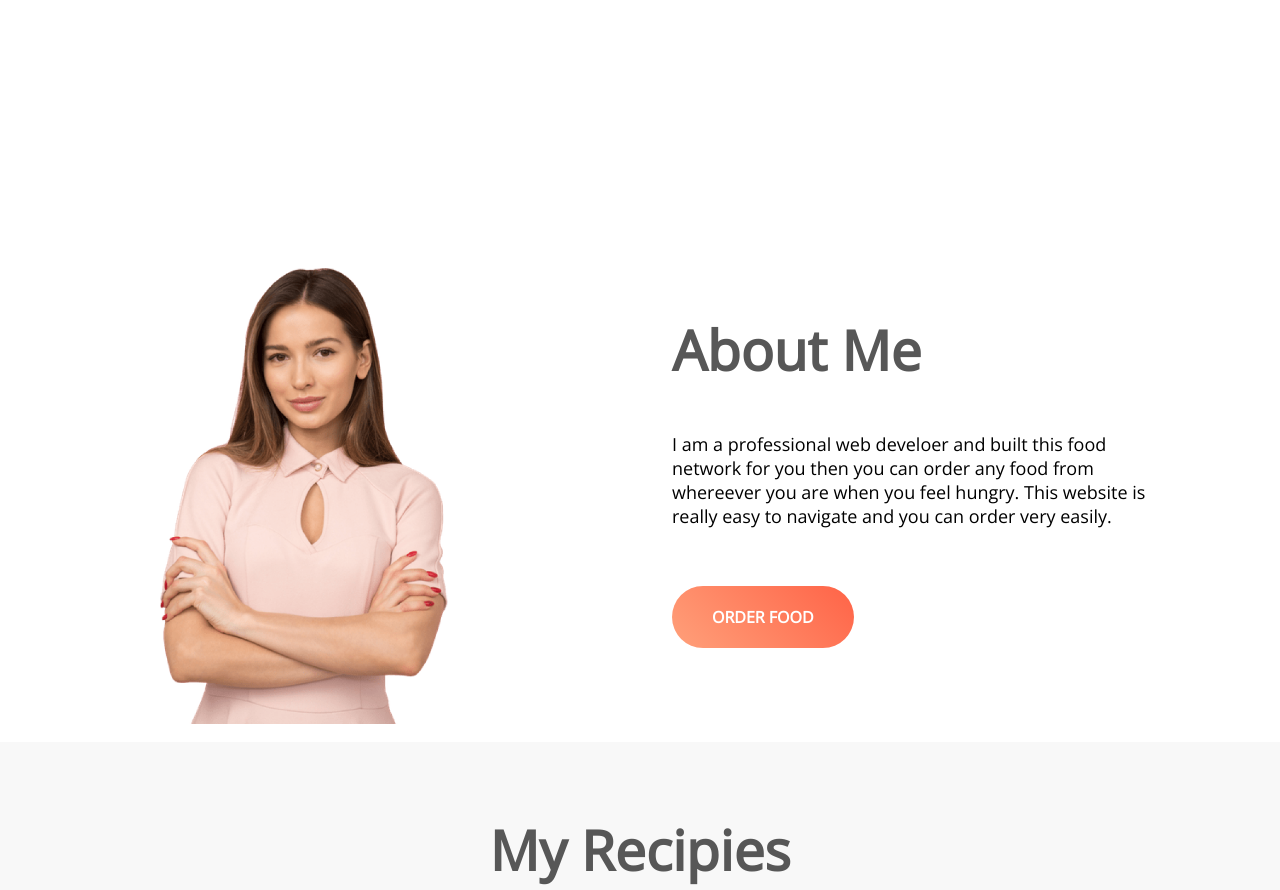
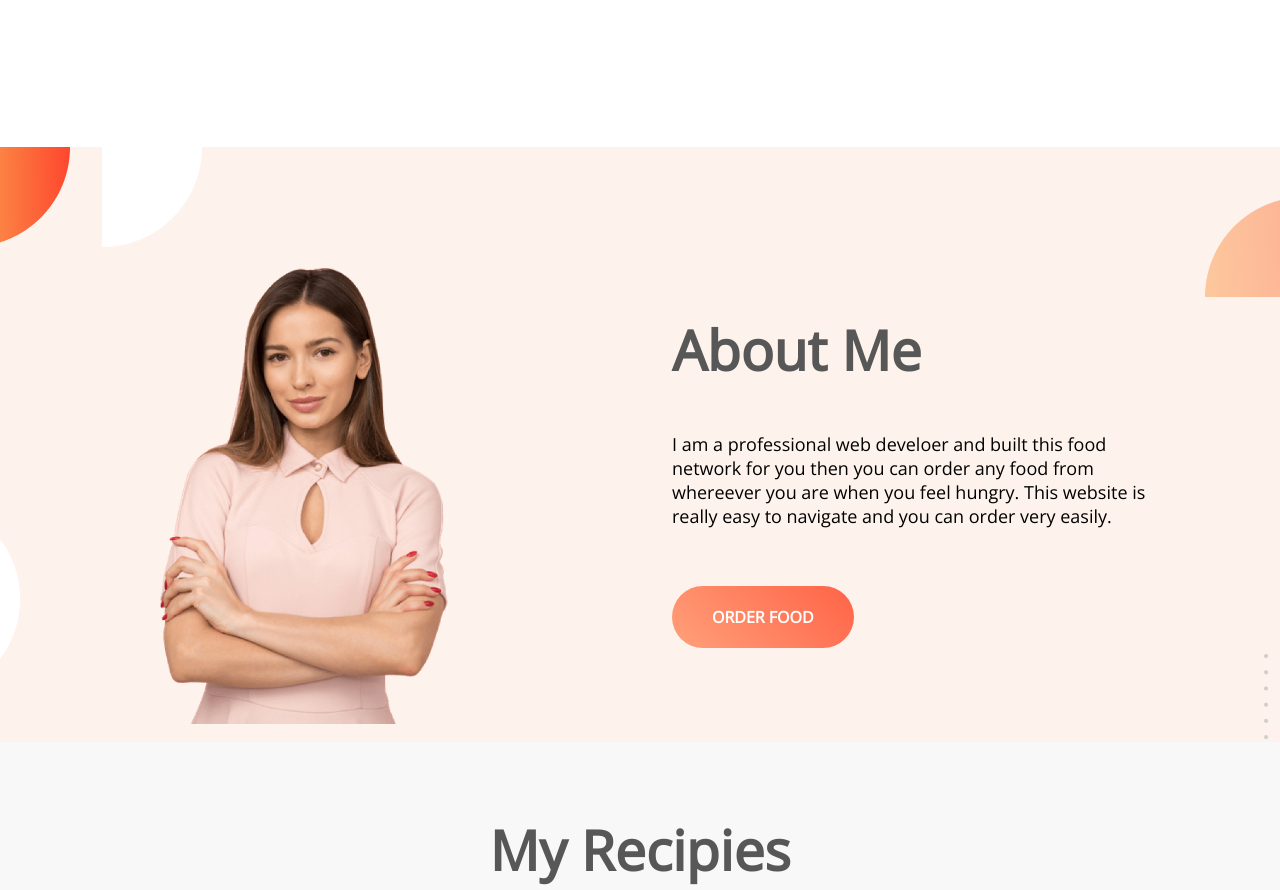
Before and after one commit to wasimranacse/restaurant-pro, a plain HTML site: page index.html in a window 1280 px wide. Shown: the part 640-1530 px from the top of the page. Drawn offline with nearby package versions, Linux system fonts and the light colour scheme; the site is published under a folder, as on GitHub Pages, so addresses that start at the root find nothing.

Commit message:
website created successfully

```diff
--- a/css/style.css
+++ b/css/style.css
@@ -45,7 +45,7 @@ span.custom-color {
 
 .about-me{
     display: flex;
-    background-image: url(/images/7.png);
+    background-image: url(../images/7.png);
     background-repeat: no-repeat;
     background-position: center;
 }
```
